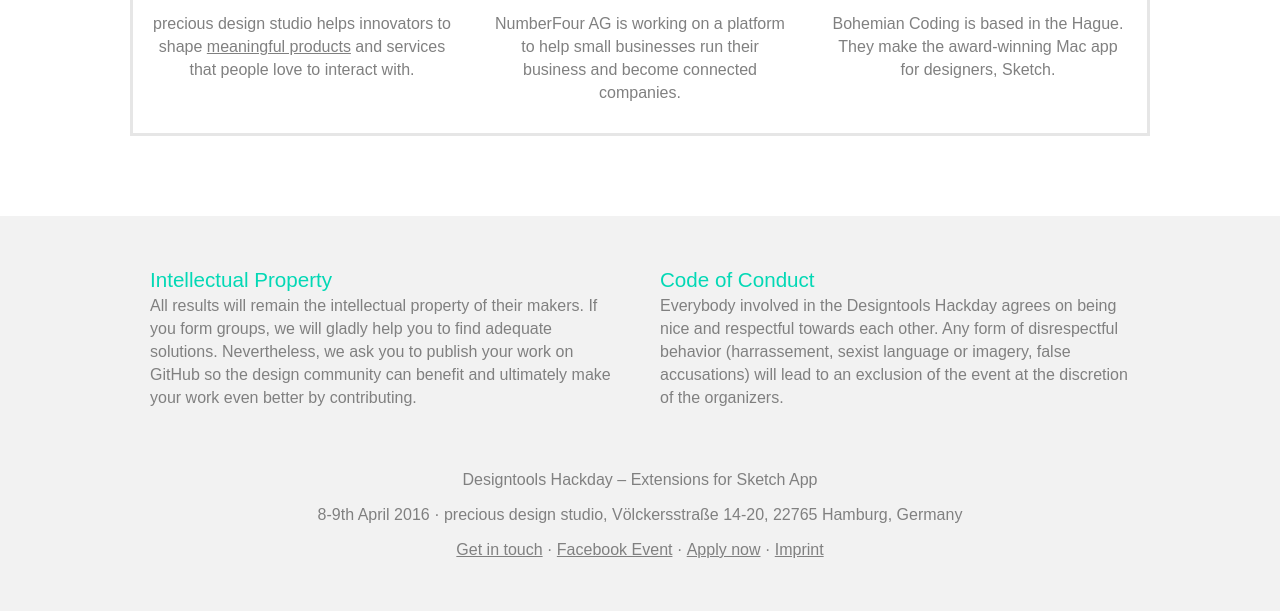
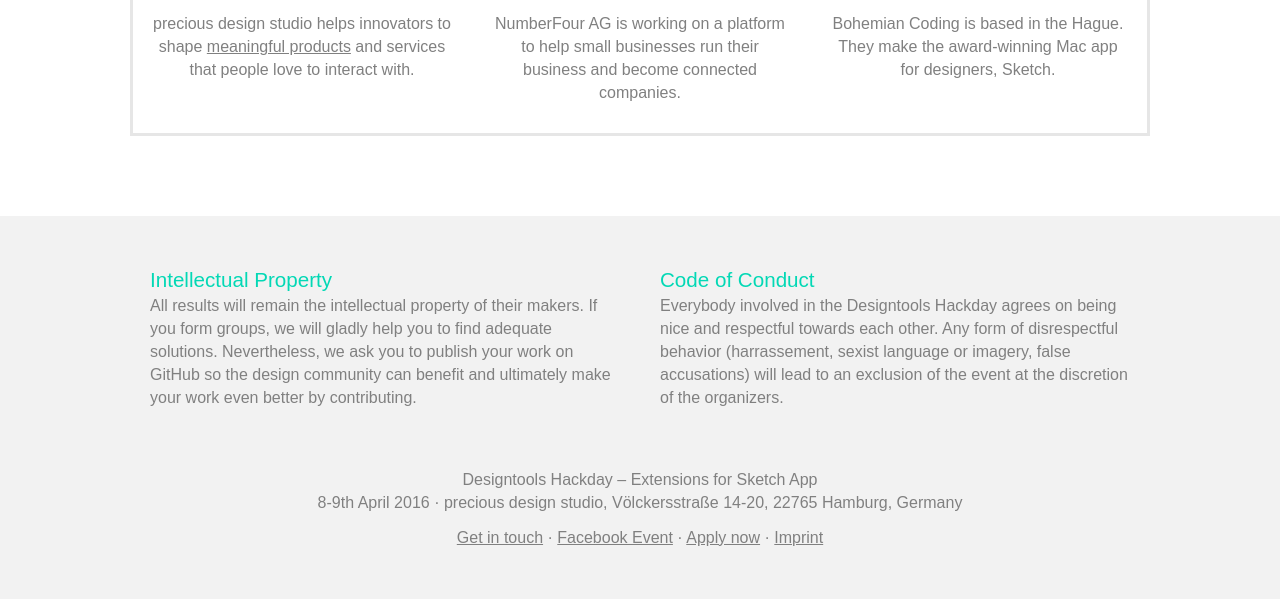
Before and after one commit to dataliterate/designtools-hackday-visual-creator, a plain HTML site: page Website/index.html in a window 1280 px wide. Shown: the part 3516-4127 px from the top of the page. Drawn offline with nearby package versions, Linux system fonts and the light colour scheme; a small style sheet from the web is missing.

Commit message:
Small fix on footer

```diff
--- a/Website/index.html
+++ b/Website/index.html
@@ -383,12 +383,10 @@
       </section>
 
       <section class="g__12-12 text--small text--center o__footer__legallinks">
-        <p><strong>Designtools Hackday</strong> – Extensions for Sketch App</p>
-
-        <p>8-9th April 2016 · <a href="https://goo.gl/maps/135CJyiUnXv" class="a--invisible" target="_blank">precious design studio, Völckersstraße 14-20, 22765 Hamburg, Germany</a></p>
+        <p><strong>Designtools Hackday</strong> – Extensions for Sketch App <br >8-9th April 2016 · <a href="https://goo.gl/maps/135CJyiUnXv" class="a--invisible" target="_blank">precious design studio, Völckersstraße 14-20, 22765 Hamburg, Germany</a></p>
 
         <p>
-          <a href="mailto:hello@designtoolshackday.com">Get in touch</a> · <a href="#">Facebook Event</a> · <a href="#"><strong>Apply now</strong></a> · <a href="http://precious-forever.com/impressum">Imprint</a>
+          <a href="mailto:hello@designtoolshackday.com">Get in touch</a> · <a href="#">Facebook Event</a> · <a href="#">Apply now</a> · <a href="http://precious-forever.com/impressum">Imprint</a>
         </p>
       </section>
     </div><!-- g__center -->
```
Also changed, not shown: 1 other file.
